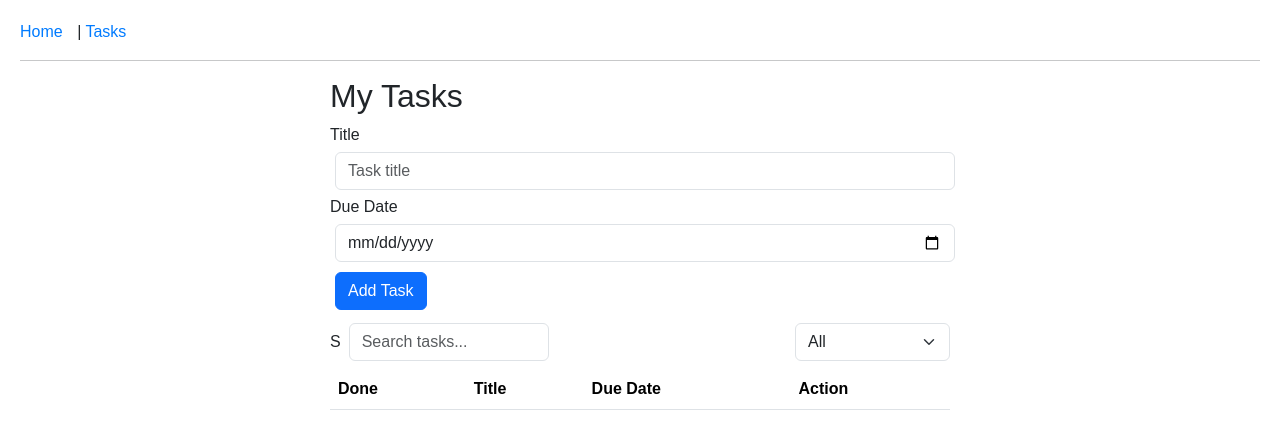
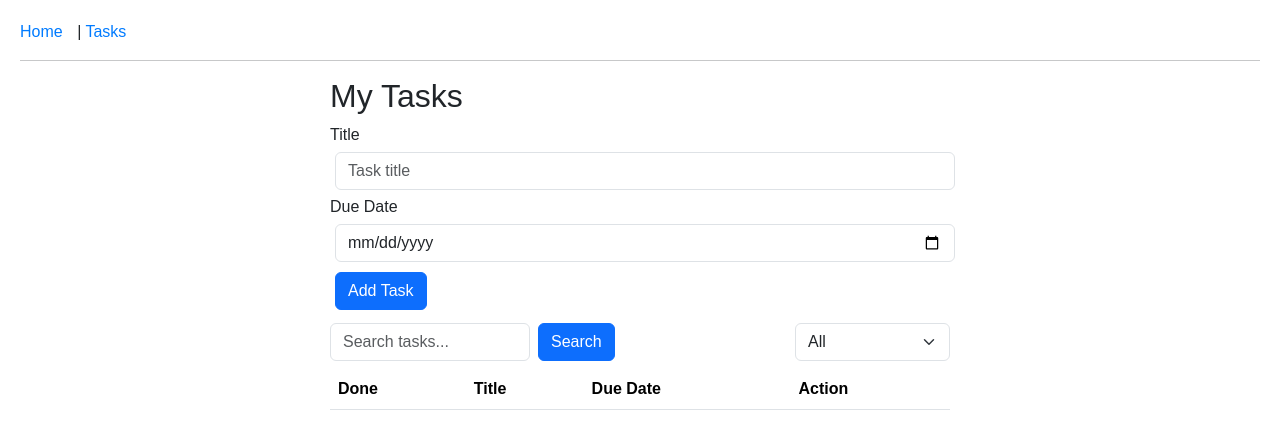
Before and after one commit to Y1pLau/React-App, a React (Vite) app in the folder my-app/: page /tasks in a window 1280 px wide. Shown: the top 432 px of the page. Built offline with nearby package versions, Linux system fonts and the light colour scheme.

Commit message:
Search Function

```diff
--- a/my-app/src/components/FilterPanel.jsx
+++ b/my-app/src/components/FilterPanel.jsx
@@ -1,16 +1,20 @@
-export const FilterPanel = function ({selectIsDone,setSelectIsDone}) {
+import { useRef } from 'react';
+export const FilterPanel = function ({filterTask,setFilterTask}) {
+    const inputRef = useRef();
     return (
         <div className="my-2 d-flex justify-content-between align-items-center">
             <div className="d-flex align-items-center">
-                <span className="me-2">S</span>
                 <input
+                    ref={inputRef}
                     type="text"
                     className="form-control"
                     placeholder="Search tasks..."
                     style={{ width: 200 }}
+
                 />
+                <button className="btn btn-primary ms-2" type="button" onClick={(e)=>setFilterTask({...filterTask,title:inputRef.current.value})}>Search</button>
             </div>
-             <select name="isDone" className="form-select w-25" aria-label="" value={selectIsDone} onChange={e=>setSelectIsDone(e.target.value)}>
+             <select name="isDone" className="form-select w-25" aria-label="" value={filterTask.isDone} onChange={e=>setFilterTask({...filterTask,isDone:e.target.value})}>
                 <option value="all" >All</option>
                 <option value="true" >Completed</option>
                 <option value="false">Incompleted</option>
--- a/my-app/src/components/TaskList.jsx
+++ b/my-app/src/components/TaskList.jsx
@@ -1,7 +1,7 @@
 import React, { useState, useContext } from 'react';
 import { TaskContext } from '../context/TaskContext';
 import { TaskRow } from './TaskRow';
-const TaskList = React.memo(function  TaskList({selectIsDone}) {
+const TaskList = React.memo(function  TaskList({filterTask}) {
   // Store temporary edits per task index
   const [tempEdits, setTempEdits] = useState([]);
   const { tasks, taskDispatch } = useContext(TaskContext);
@@ -17,7 +17,8 @@ const TaskList = React.memo(function  TaskList({selectIsDone}) {
       </thead>
       <tbody>
         {tasks?.map((task) => {
-          if(selectIsDone==String(task?.isDone) || selectIsDone==='all'){
+          console.log(task?.title.includes(filterTask?.title),task?.title,filterTask?.title);
+          if((filterTask?.isDone===String(task?.isDone) || filterTask?.isDone==='all')&& task?.title.includes(filterTask?.title)){
           const temp = tempEdits?.find((edit) => edit.id === task.id);
           return <TaskRow key={task.id} task={task} temp={temp} setTempEdits={setTempEdits} taskDispatch={taskDispatch} />
          }
--- a/my-app/src/pages/Tasks.jsx
+++ b/my-app/src/pages/Tasks.jsx
@@ -5,14 +5,14 @@ import { TaskProvider } from '../context/TaskContext';
 import { FilterPanel } from '../components/FilterPanel';
 import { useState } from 'react';
 function Tasks() {
-  const [selectIsDone,setSelectIsDone] = useState('all');
+  const [filterTask,setFilterTask] = useState({isDone:'all',title:''});
   return (
     <TaskProvider>
       <div className="mx-auto w-50">
         <h2>My Tasks</h2>
         <TaskForm />
-        <FilterPanel selectIsDone={selectIsDone}  setSelectIsDone={setSelectIsDone}/>
-        <TaskList selectIsDone={selectIsDone} />
+        <FilterPanel filterTask={filterTask}  setFilterTask={setFilterTask}/>
+        <TaskList filterTask={filterTask} />
       </div>
     </TaskProvider>
   );
```
